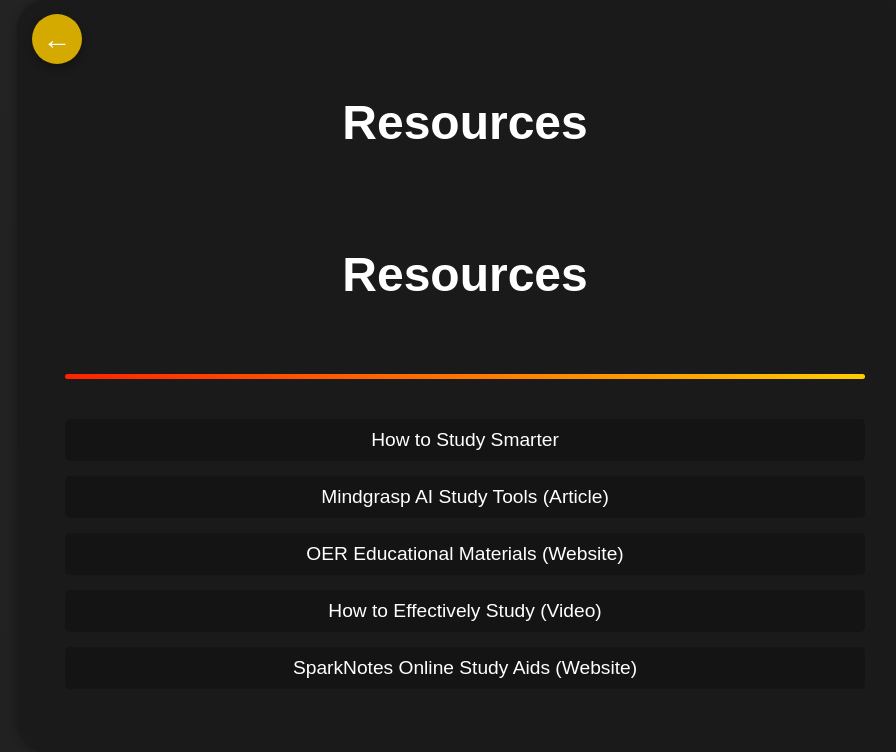
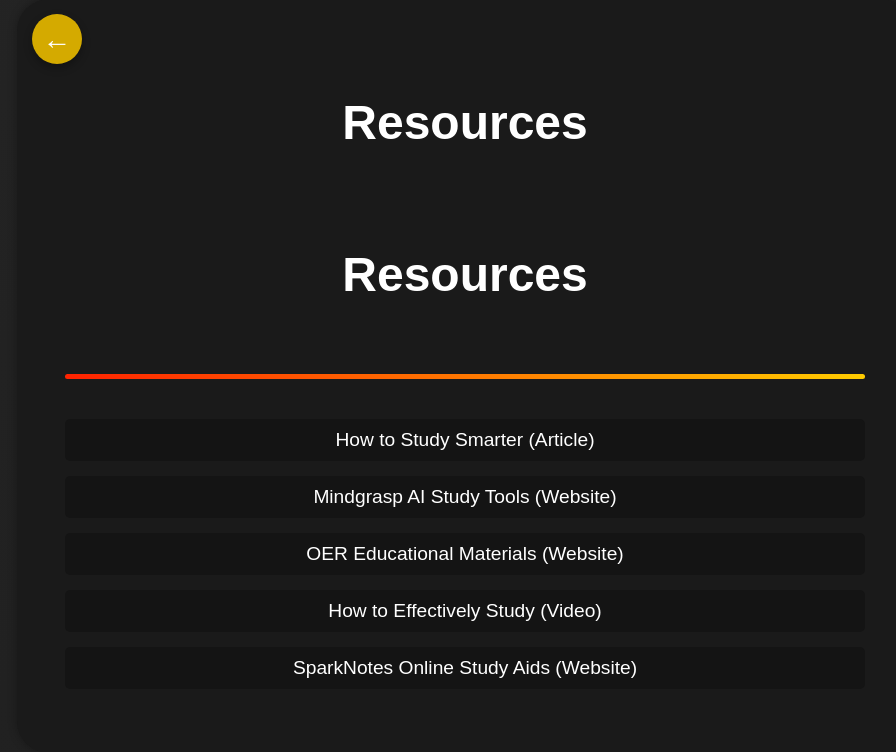
Before and after one commit to Holedroppersgithubacc2/Blazern, a Flask app: page /resources in a window 1280 px wide. Shown: the part 32-784 px from the top of the page, without its empty margins (175-1071 px from the left). Run offline with Flask 3, Linux system fonts and the light colour scheme; some libraries are stand-ins or nearby versions.

Commit message:
Update resource links and title in resources.html

```diff
--- a/templates/resources.html
+++ b/templates/resources.html
@@ -2,7 +2,6 @@
 <html lang="en">
 <head>
     <meta charset="UTF-8">
-    <title>Resources</title>
     <link rel="stylesheet" href="{{ url_for('static', filename='resources.css') }}">
     <link rel="icon" type="image/png" href="{{ url_for('static', filename='favicon.png') }}">
 </head>
@@ -13,8 +12,8 @@
          <h1>Resources</h1>
          <hr class="cool-line"/>
          <ul class="resource-list">
-            <li><a href="https://learningcenter.unc.edu/tips-and-tools/studying-101-study-smarter-not-harder/" target="_blank">How to Study Smarter</a></li>
-            <li><a href="https://www.mindgrasp.ai/" target="_blank">Mindgrasp AI Study Tools (Article)</a></li>
+            <li><a href="https://learningcenter.unc.edu/tips-and-tools/studying-101-study-smarter-not-harder/" target="_blank">How to Study Smarter (Article)</a></li>
+            <li><a href="https://www.mindgrasp.ai/" target="_blank">Mindgrasp AI Study Tools (Website)</a></li>
             <li><a href="https://oercommons.org/" target="_blank">OER Educational Materials (Website)</a></li>
             <li><a href="youtube.com/watch?v=TjPFZaMe2yw" target="_blank">How to Effectively Study (Video)</a></li>
             <li><a href="https://www.sparknotes.com/" target="_blank">SparkNotes Online Study Aids (Website)</a></li>
```
